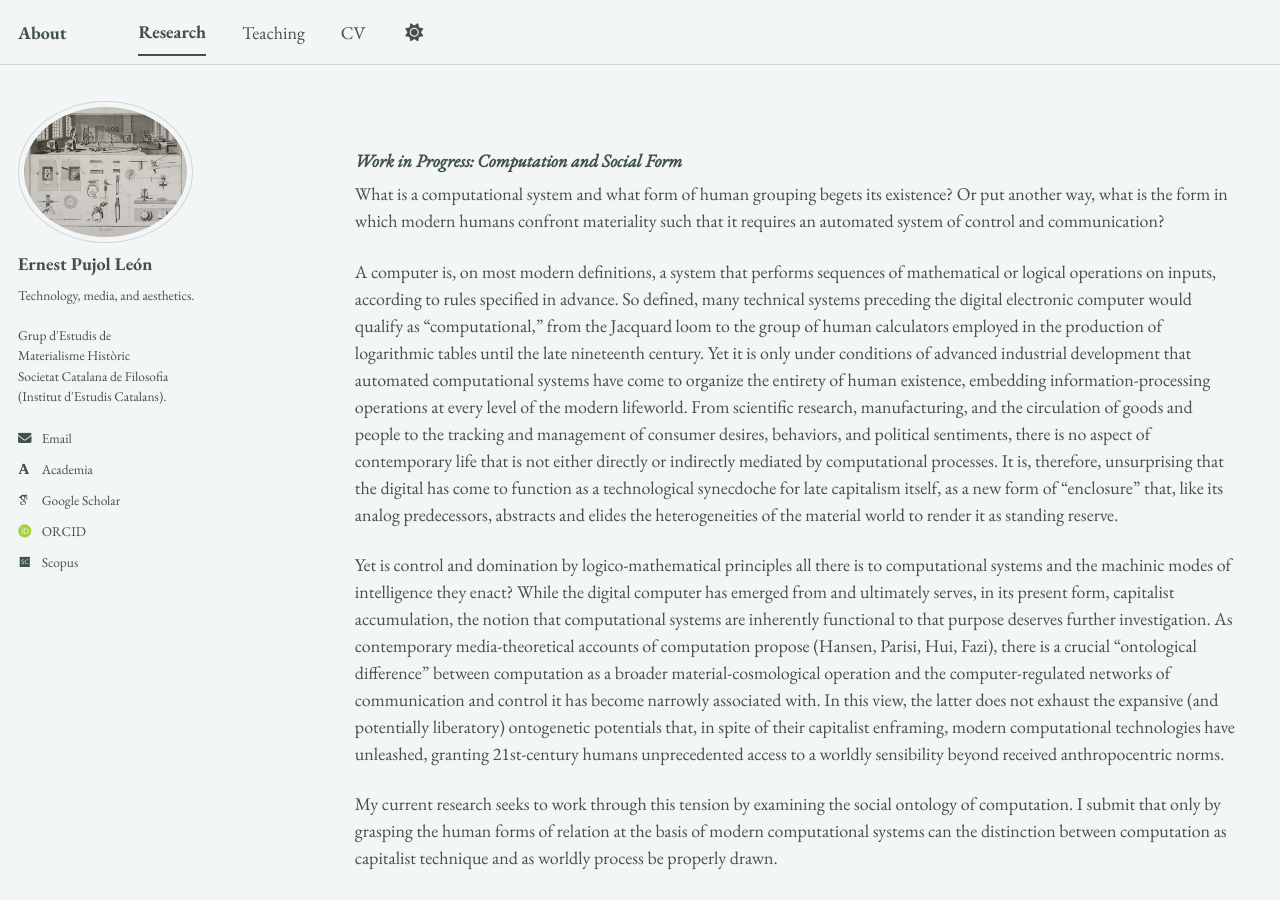
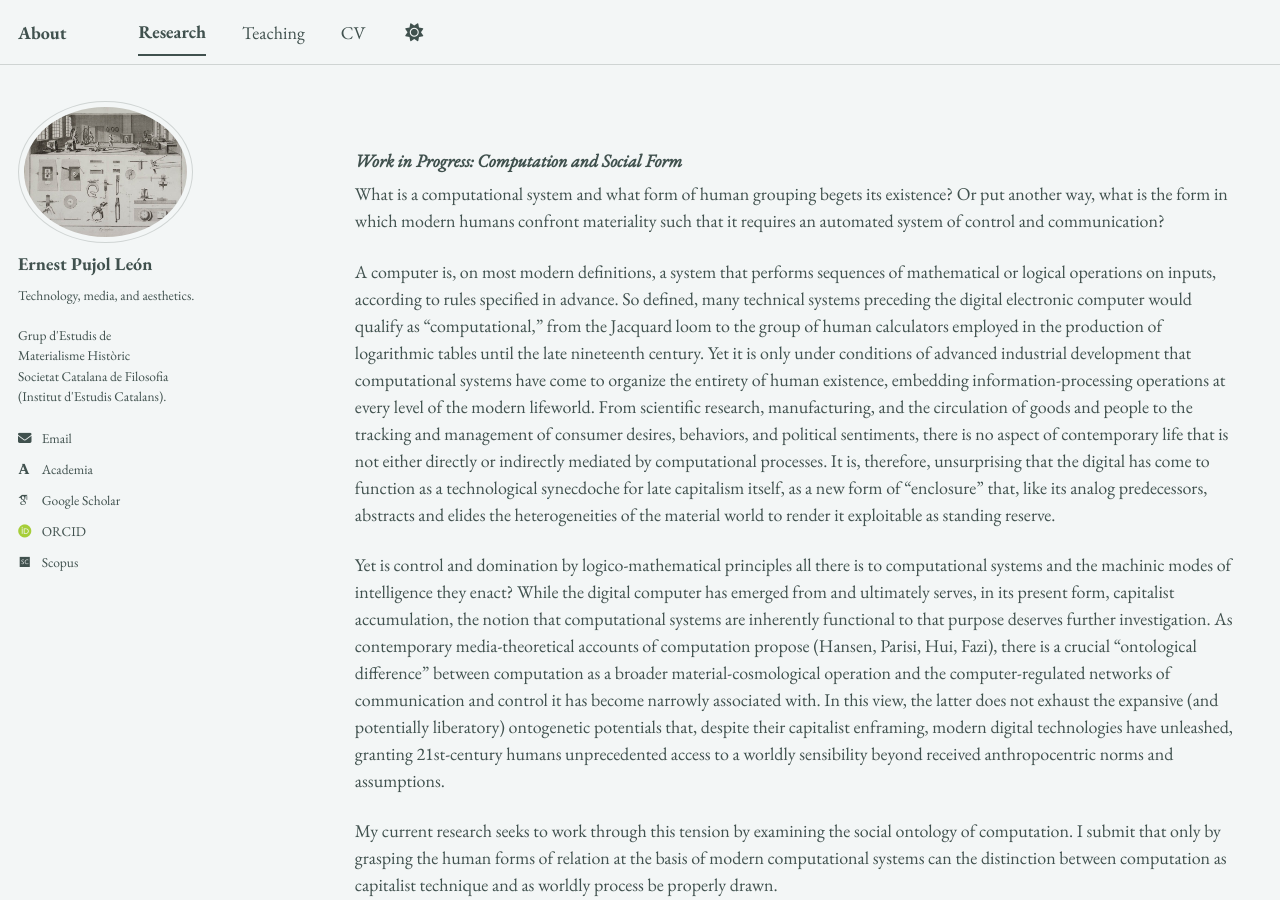
Before and after one commit to epujol90/epujol90.github.io, a Jekyll site: the page built from _pages/research.md, in a window 1280 px wide and 900 px high, scrolled down 3462 px. Built offline with Jekyll 4.4.1, drawn with Linux system fonts in a browser that asks for light colours; some web fonts are replaced; a script bundle is joined from its source files by our own code; library files that are not in the unit come from our copies.

Commit message:
Update research.md

```diff
--- a/_pages/research.md
+++ b/_pages/research.md
@@ -49,9 +49,9 @@ Since the postwar period, the digital computer has been celebrated for reintrodu
 
 What is a computational system and what form of human grouping begets its existence? Or put another way, what is the form in which modern humans confront materiality such that it requires an automated system of control and communication?
 
-A computer is, on most modern definitions, a system that performs sequences of mathematical or logical operations on inputs, according to rules specified in advance. So defined, many technical systems preceding the digital electronic computer would qualify as “computational,” from the Jacquard loom to the group of human calculators employed in the production of logarithmic tables until the late nineteenth century. Yet it is only under conditions of advanced industrial development that automated computational systems have come to organize the entirety of human existence, embedding information-processing operations at every level of the modern lifeworld. From scientific research, manufacturing, and the circulation of goods and people to the tracking and management of consumer desires, behaviors, and political sentiments, there is no aspect of contemporary life that is not either directly or indirectly mediated by computational processes. It is, therefore, unsurprising that the digital has come to function as a technological synecdoche for late capitalism itself, as a new form of “enclosure” that, like its analog predecessors, abstracts and elides the heterogeneities of the material world to render it as standing reserve.
+A computer is, on most modern definitions, a system that performs sequences of mathematical or logical operations on inputs, according to rules specified in advance. So defined, many technical systems preceding the digital electronic computer would qualify as “computational,” from the Jacquard loom to the group of human calculators employed in the production of logarithmic tables until the late nineteenth century. Yet it is only under conditions of advanced industrial development that computational systems have come to organize the entirety of human existence, embedding information-processing operations at every level of the modern lifeworld. From scientific research, manufacturing, and the circulation of goods and people to the tracking and management of consumer desires, behaviors, and political sentiments, there is no aspect of contemporary life that is not either directly or indirectly mediated by computational processes. It is, therefore, unsurprising that the digital has come to function as a technological synecdoche for late capitalism itself, as a new form of “enclosure” that, like its analog predecessors, abstracts and elides the heterogeneities of the material world to render it exploitable as standing reserve.
 
-Yet is control and domination by logico-mathematical principles all there is to computational systems and the machinic modes of intelligence they enact? While the digital computer has emerged from and ultimately serves, in its present form, capitalist accumulation, the notion that computational systems are inherently functional to that purpose deserves further investigation. As contemporary media-theoretical accounts of computation propose (Hansen, Parisi, Hui, Fazi), there is a crucial “ontological difference” between computation as a broader material-cosmological operation and the computer-regulated networks of communication and control it has become narrowly associated with. In this view, the latter does not exhaust the expansive (and potentially liberatory) ontogenetic potentials that, in spite of their capitalist enframing, modern computational technologies have unleashed, granting 21st-century humans unprecedented access to a worldly sensibility beyond received anthropocentric norms.
+Yet is control and domination by logico-mathematical principles all there is to computational systems and the machinic modes of intelligence they enact? While the digital computer has emerged from and ultimately serves, in its present form, capitalist accumulation, the notion that computational systems are inherently functional to that purpose deserves further investigation. As contemporary media-theoretical accounts of computation propose (Hansen, Parisi, Hui, Fazi), there is a crucial “ontological difference” between computation as a broader material-cosmological operation and the computer-regulated networks of communication and control it has become narrowly associated with. In this view, the latter does not exhaust the expansive (and potentially liberatory) ontogenetic potentials that, despite their capitalist enframing, modern digital technologies have unleashed, granting 21st-century humans unprecedented access to a worldly sensibility beyond received anthropocentric norms and assumptions.
 
 My current research seeks to work through this tension by examining the social ontology of computation. I submit that only by grasping the human forms of relation at the basis of modern computational systems can the distinction between computation as capitalist technique and as worldly process be properly drawn.
 
```
